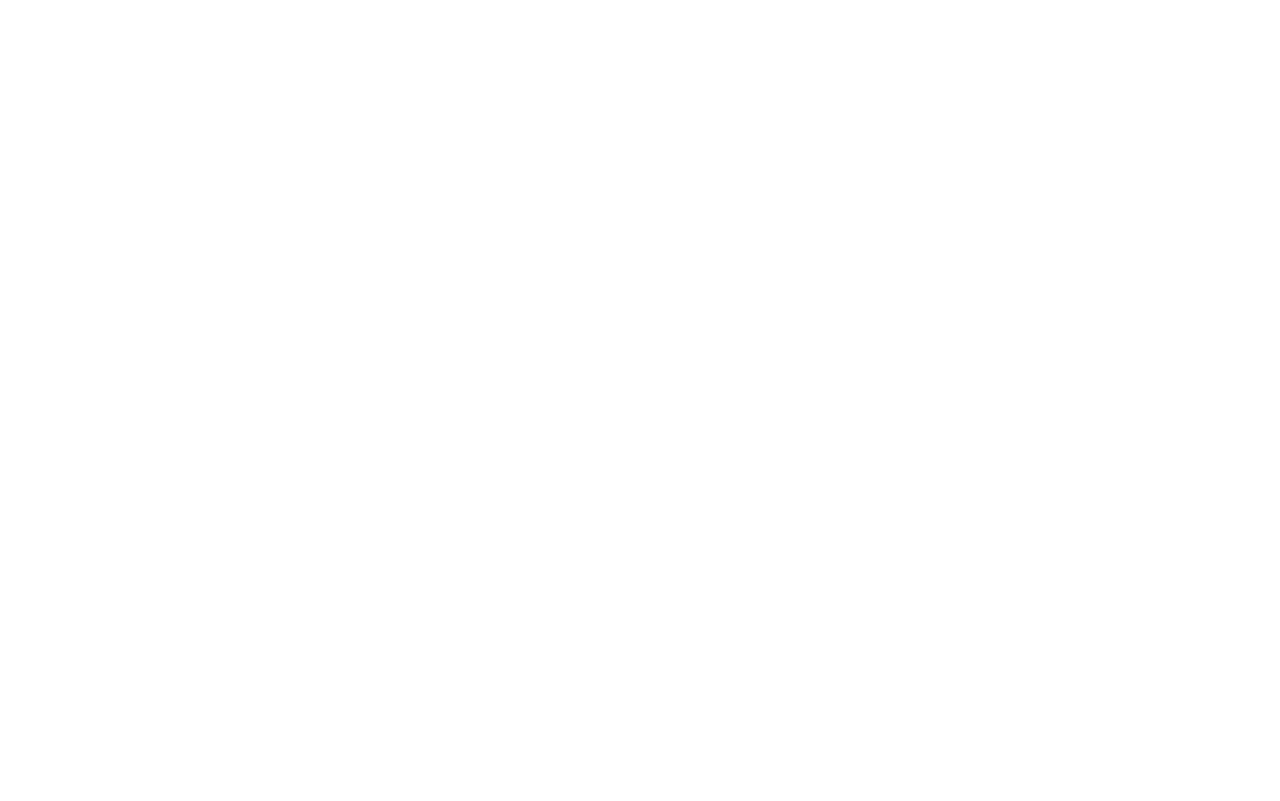
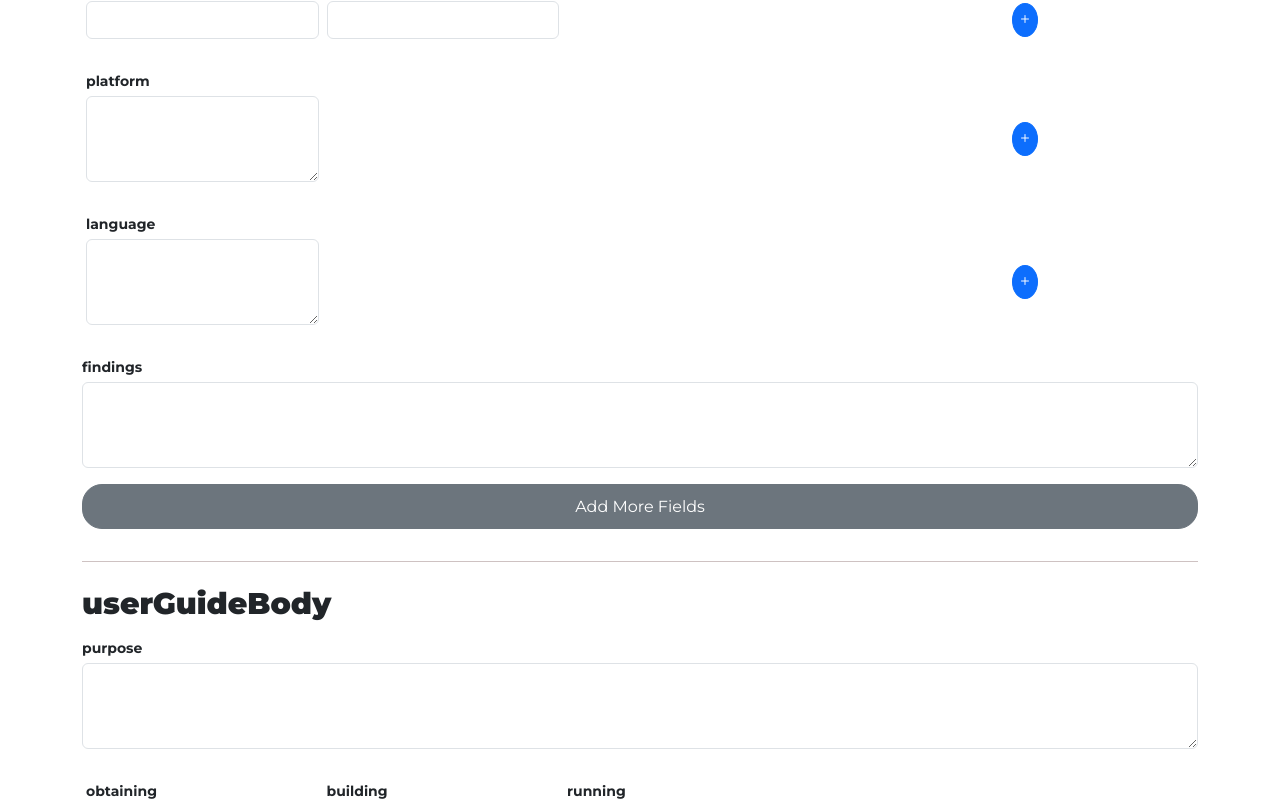
Before and after one commit to darcy-bcit/assignment-starter, a React (Create React App) app in the folder frontend/: page / in a window 1280 px wide. Shown: the part 4780-5581 px from the top of the page. Before the commit the page ends 4681 px from the top, so only its background shows below. Built offline with nearby package versions, Linux system fonts and the light colour scheme.

Commit message:
added body content to yaml for report/ userGuide/ testing documents

```diff
--- a/frontend/src/components/generator.js
+++ b/frontend/src/components/generator.js
@@ -346,11 +346,170 @@
     };
 
 
+    const restructureUserGuideBody = (data) => {
+        if (!data || data.length === 0) return {};
+
+        const purpose = data.find(ele => ele.name === 'purpose')?.value || "";
+
+        const installingEntry = data.find(ele => ele.name === 'installing');
+        const obtaining = installingEntry?.children.find(child => child.name === 'obtaining')?.value || "";
+        const building = installingEntry?.children.find(child => child.name === 'building')?.value || "";
+        const running = installingEntry?.children.find(child => child.name === 'running')?.value || "";
+
+        const environmentvarsEntry = data.find(ele => ele.name === 'environmentvars');
+        const environmentvarsList = environmentvarsEntry?.children || [];
+        const environmentvars = [];
+        for (let i = 0; i < environmentvarsList.length; i += 2) {
+            environmentvars.push({
+                variable: environmentvarsList[i]?.value || "",
+                purpose: environmentvarsList[i + 1]?.value || ""
+            });
+        }
+
+        const configuration = [
+            {
+                variable: "",
+                purpose: ""
+            }
+        ];
+
+        return {
+            purpose,
+            installing: [
+                {
+                    obtaining: "",
+                    building: "",
+                    running: ""
+                }
+            ],
+            environmentvars,
+            configuration
+        };
+    };
 
 
 
 
+    const restructureReportBody = (data) => {
+        if (!data || data.length === 0) return {};
 
+        const purpose = data.find(ele => ele.name === 'purpose')?.value || "";
+
+        const requirementsEntry = data.find(ele => ele.name === 'requirements');
+        const requirementsList = requirementsEntry?.children || [];
+        const requirements = [];
+        for (let i = 0; i < requirementsList.length; i += 2) {
+            requirements.push({
+                req: requirementsList[i]?.value || "",
+                status: requirementsList[i + 1]?.value || ""
+            });
+        }
+
+        const platformsEntry = data.find(ele => ele.name === 'platforms');
+        const platforms = (platformsEntry?.children || []).map(child => child.value || "");
+
+        const languageEntry = data.find(ele => ele.name === 'language');
+        const languageList = (languageEntry?.children || []).map(lang => lang.value || "");
+
+        const findings = data.find(ele => ele.name === 'findings')?.value || "";
+
+        return {
+            purpose,
+            requirements,
+            platforms,
+            language: languageList,
+            findings
+        };
+    };
+
+
+
+
+    const restructureTestingBody = (data) => {
+        if (!data || data.length === 0) return {};
+
+        const testcasesEntry = data.find(ele => ele.name === 'testcases');
+        const testcasesList = testcasesEntry?.children || [];
+
+        const testcases = [];
+        for (let i = 0; i < testcasesList.length; i += 2) {
+            testcases.push({
+                testname: testcasesList[i]?.value || "",
+                expectedres: testcasesList[i + 1]?.value || ""
+            });
+        }
+
+        return {
+            testcases
+        };
+    };
+
+
+
+    const [reportBody, setReportBody] = useState([
+        { name: 'purpose', type: 'textarea', value: '' },
+        {
+            name: 'requirements',
+            type: 'multiple',
+            children: [
+                { name: 'req', type: 'text', value: '' },
+                { name: 'status', type: 'text', value: '' }
+            ]
+        },
+        {
+            name: 'platforms',
+            type: 'multiple',
+            children: [
+                { name: 'platform', type: 'textarea', value: '' }
+            ]
+        },
+        {
+            name: 'language',
+            type: 'multiple',
+            children: [
+                { name: 'language', type: 'textarea', value: '' }
+            ]
+        },
+        { name: 'findings', type: 'textarea', value: '' }
+    ]);
+
+
+
+    const [userGuideBody, setUserGuideBody] = useState([
+        { name: 'purpose', type: 'textarea', value: '' },
+        {
+            name: 'installing', type: 'multiple', children: [
+                { name: 'obtaining', type: 'textarea', value: '' },
+                { name: 'building', type: 'textarea', value: '' },
+                { name: 'running', type: 'textarea', value: '' }
+            ]
+        },
+        {
+            name: 'environmentvars', type: 'multiple', children: [
+                { name: 'variable', type: 'text', value: '' },
+                { name: 'purpose', type: 'textarea', value: '' }
+            ]
+        },
+        {
+            name: 'configuration', type: 'multiple', children: [
+                { name: 'variable', type: 'text', value: '' },
+                { name: 'purpose', type: 'textarea', value: '' }
+            ]
+        }
+    ]);
+
+
+
+    const [testingBody, setTestingBody] = useState([
+        {
+            name: 'testcases',
+            type: 'multiple',
+            children: [
+                { name: 'testname', type: 'text', value: '' },
+                { name: 'expectedres', type: 'text', value: '' },
+            ]
+        }
+    ]);
 
 
 
@@ -387,13 +546,40 @@
                 dataTypes: [restructure(dataTypes)],
                 pseudocode: [restructurePseudocode(pseudocode)]
 
-            }
-        ]
+
+
+                }
+
+            ]
+
+        };
+
+        const formattedData2 = {
+
+            body : [restructureReportBody(reportBody)]
+
+        };
+
+        const formattedData3 = {
+
+            body : [restructureUserGuideBody(userGuideBody)]
+
+        };
+
+        const formattedData4 = {
+
+            body : [restructureTestingBody(testingBody)]
+
         };
 
         const yamlData = yaml.dump(formattedData);
+        const yamlData2 = yaml.dump(formattedData2);
+        const yamlData3 = yaml.dump(formattedData3);
+        const yamlData4 = yaml.dump(formattedData4);
 
-        console.log(yamlData);
+
+
+        console.log(yamlData + "\n" + yamlData2 + "\n" + yamlData3 + "\n" + yamlData4);
         alert(yamlData);
     };
 
@@ -437,6 +623,13 @@
 
                 <FormSection data={pseudocode} name={"Pseudocode"} duplicate={(val) => setPseudocode(val)} />
 
+                <FormSection data={reportBody} name={"reportBody"} duplicate={(val) => setReportBody(val)} />
+
+                <FormSection data={userGuideBody} name={"userGuideBody"} duplicate={(val) => setUserGuideBody(val)} />
+
+                <FormSection data={testingBody} name={"testingBody"} duplicate={(val) => setTestingBody(val)} />
+
+
 
                 <div className="my-2">
 
```
